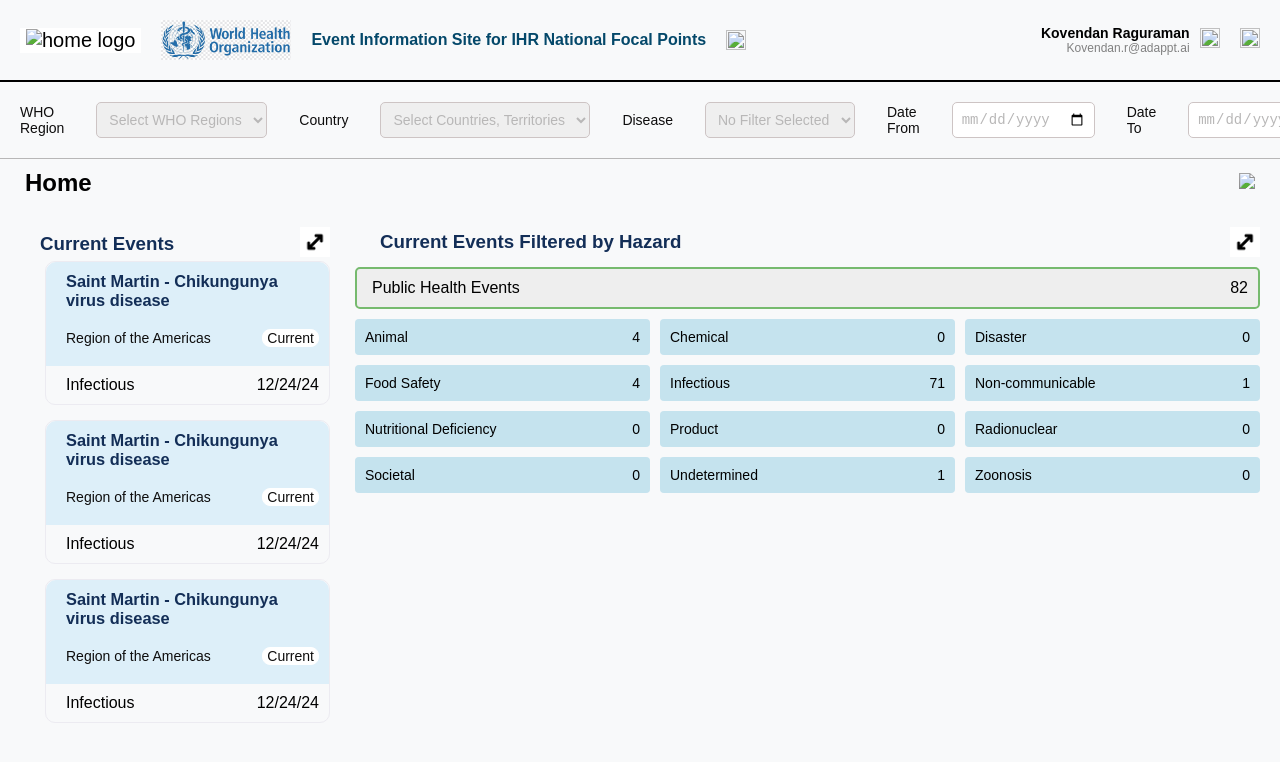
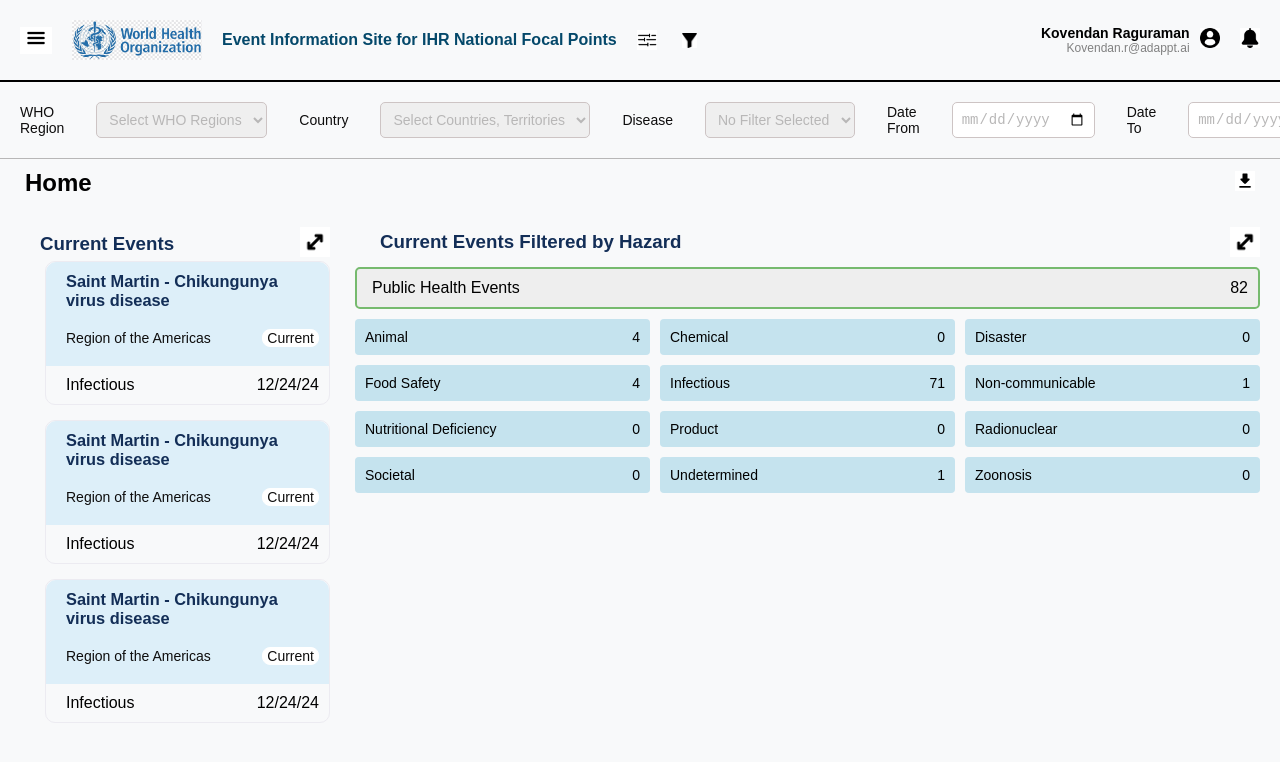
Before and after one commit to kovendanragu/WHO-design, a plain HTML site: page index.html in a window 1280 px wide. Shown: the top 762 px of the page. Drawn offline with Linux system fonts and the light colour scheme.

```diff
--- a/index.html
+++ b/index.html
@@ -4,7 +4,7 @@
 <head>
     <meta charset="UTF-8">
     <meta name="viewport" content="width=device-width, initial-scale=1.0">
-    <title>Header Design</title>
+    <title>WHO Design</title>
     <link rel="stylesheet" href="styles.css">
 </head>
 
@@ -12,12 +12,12 @@
     <header class="header">
         <div class="left-section">
             <button class="menu-icon" title="Show sidebar">
-                <img src="image/IMG-20241227-WA0016.jpg" width=20 height=20 alt="home logo">
+                <img src="image/menu-icon.jpg" width=20 height=20 alt="home logo">
             </button>
             <img src="image/WHO logo.jpg" width=130 height=40 alt="WHO Logo" class="logo">
             <h1 class="title">Event Information Site for IHR National Focal Points</h1>
-            <img src="image/IMG-20241227-WA0014.jpg" width=20 height=20 alt="" class="logo">
-            <img src="image/IMG-20241227-WA0020.jpg" width=15 height=15 alt="" class="bottlelogo">
+            <img src="image/t-shape icon.jpg" width=20 height=20 alt="" class="logo">
+            <img src="image/bottleneck-icon.jpg" width=15 height=15 alt="" class="bottlelogo">
         </div>
         <div class="right-section">
             <div class="user-profile">
@@ -27,9 +27,9 @@
                 </div>
                 <div class="user-icon">
                     <i class="icon-profile"></i>
-                    <img src="image/IMG-20241227-WA0013.jpg" width=20 height=20 alt="">
+                    <img src="image/person-icon.jpg" width=20 height=20 alt="">
                     <i class="icon-notification"></i>
-                    <img src="image/IMG-20241227-WA0018.jpg" width=20 height=20 alt="">
+                    <img src="image/bell-icon.jpg" width=20 height=20 alt="">
                 </div>
             </div>
         </div>
@@ -70,7 +70,7 @@
             <h2>Home</h2>
         </div>
         <div class="download-icon-section">
-            <img class="download-icon" src="./image/IMG-20241227-WA0013.jpg">
+            <img class="download-icon" src="image/download.jpg">
         </div>
     </div>
     <div class="parent-container">
```
